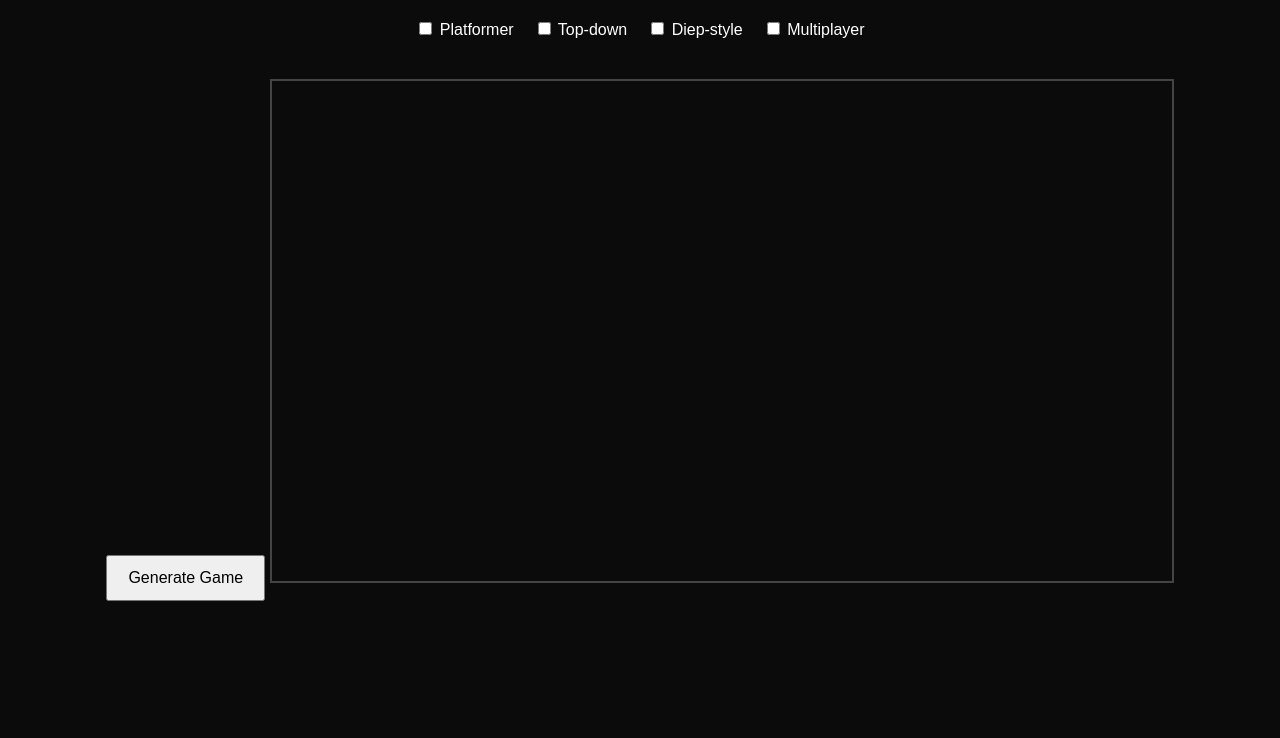
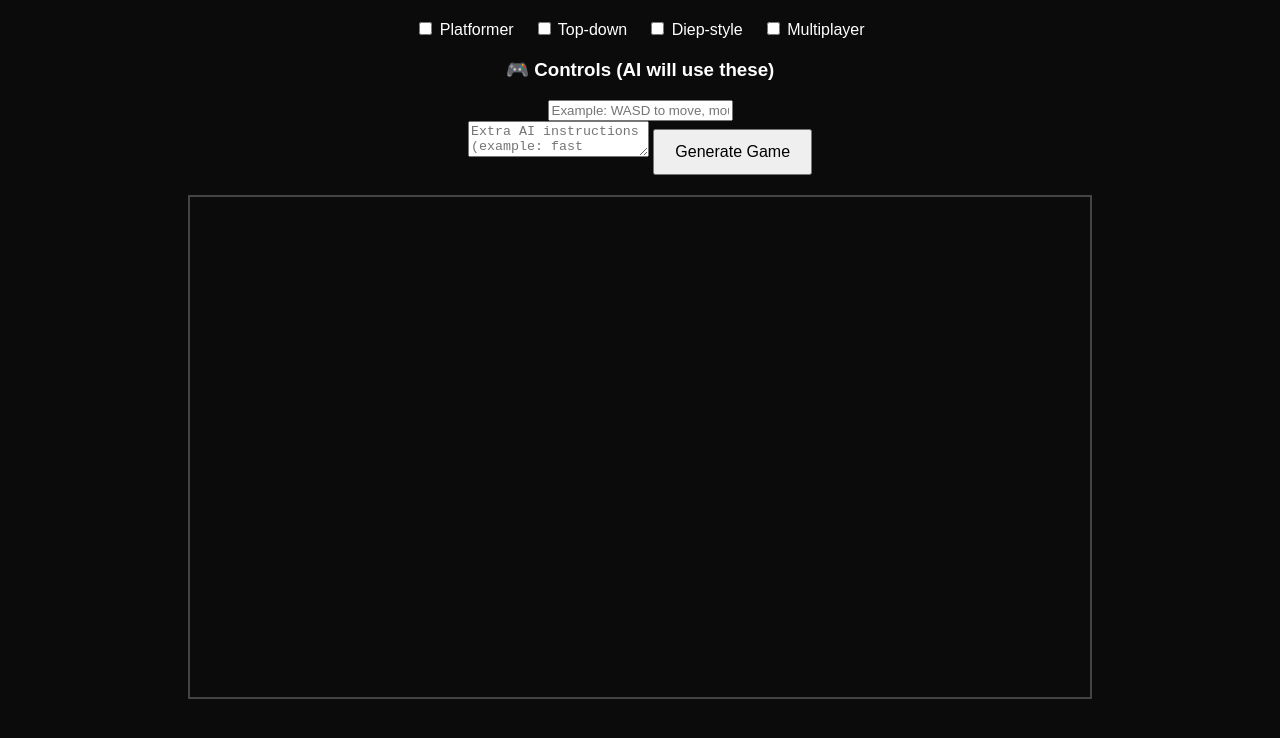
Before and after one commit to XxX9Void9XxX/gamemaker, a website: page public/index.html in a window 1280 px wide. Shown: the part 62-800 px from the top of the page. Drawn offline with Linux system fonts and the light colour scheme.

Commit message:
Update index.html

```diff
--- a/public/index.html
+++ b/public/index.html
@@ -14,7 +14,21 @@
     <label><input type="checkbox" id="multiplayer"> Multiplayer</label>
   </div>
 
-  <button onclick="generate()">Generate Game</button>
+  <div class="controlsBox">
+    <h3>🎮 Controls (AI will use these)</h3>
+    <input
+      id="controlsText"
+      placeholder="Example: WASD to move, mouse to aim, click to shoot, space to jump"
+    />
+  </div>
+
+  <div class="bottomBar">
+    <textarea
+      id="extraInstructions"
+      placeholder="Extra AI instructions (example: fast movement, lots of enemies, neon style, chaotic)"
+    ></textarea>
+    <button onclick="generate()">Generate Game</button>
+  </div>
 
   <iframe id="preview"></iframe>
 
```
